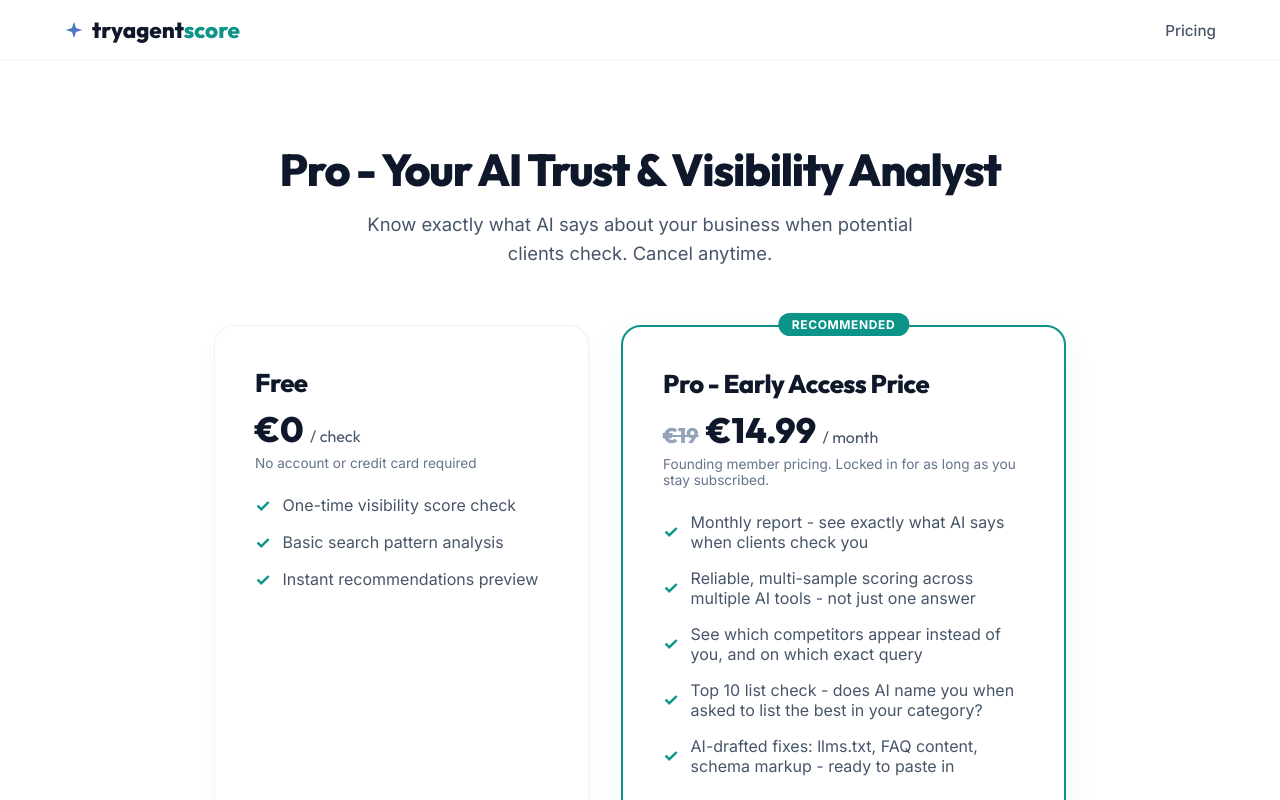
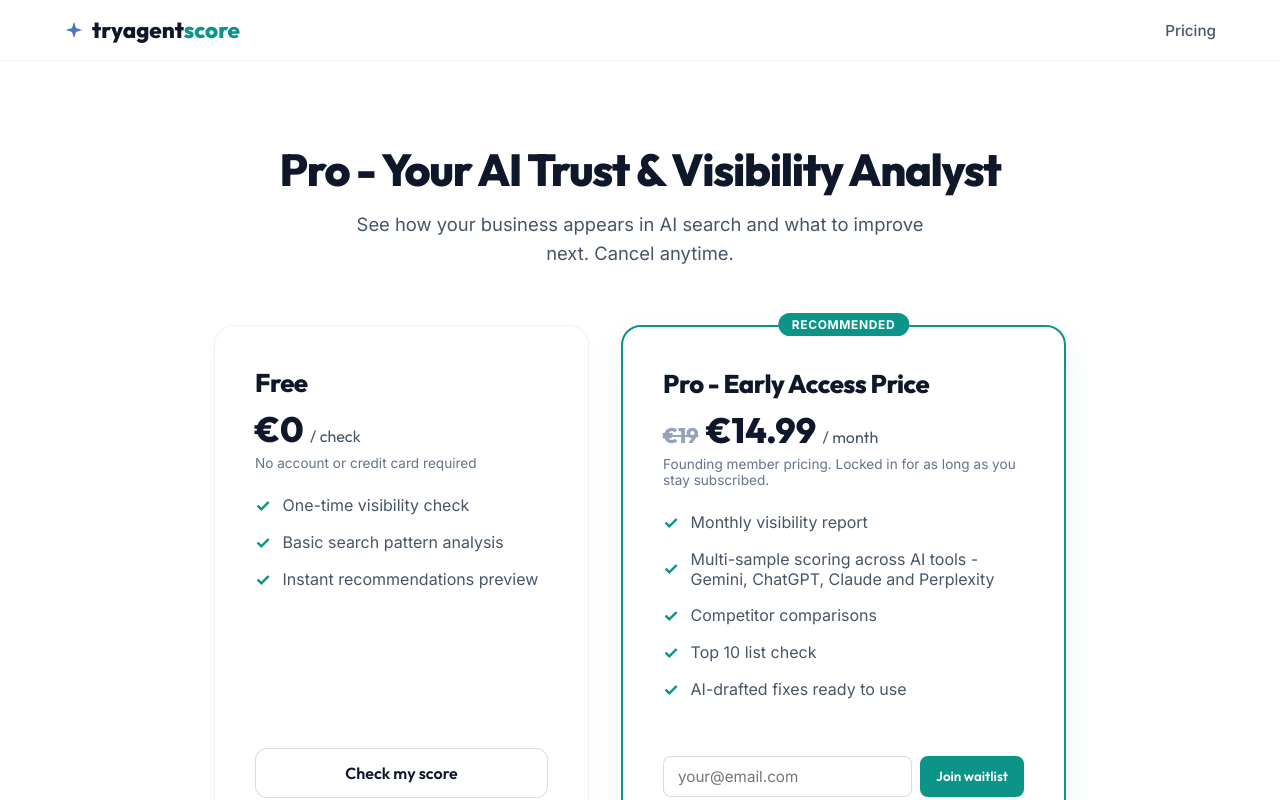
Before and after one commit to nikhilsiyer-lab/tryagentscore, a Next.js app: page / in a window 1280 px wide. Both pictures are taken after a click on the link "Pricing". Shown: the top 800 px of the page. Built offline with nearby package versions, Linux system fonts and the light colour scheme; no server answers.

Commit message:
copy: update pricing table heading, subtitle, and feature list items

```diff
--- a/src/views/Pricing.tsx
+++ b/src/views/Pricing.tsx
@@ -58,7 +58,7 @@ export default function Pricing({ user, onBack }: PricingProps) {
     <div className="pricing-container animate-fade-in">
       <div className="pricing-header">
         <h1>Pro - Your AI Trust & Visibility Analyst</h1>
-        <p>Know exactly what AI says about your business when potential clients check. Cancel anytime.</p>
+        <p>See how your business appears in AI search and what to improve next. Cancel anytime.</p>
       </div>
 
       <div className="pricing-grid">
@@ -73,7 +73,7 @@ export default function Pricing({ user, onBack }: PricingProps) {
           </div>
 
           <ul className="feature-list">
-            <li>One-time visibility score check</li>
+            <li>One-time visibility check</li>
             <li>Basic search pattern analysis</li>
             <li>Instant recommendations preview</li>
           </ul>
@@ -98,11 +98,11 @@ export default function Pricing({ user, onBack }: PricingProps) {
           </div>
 
           <ul className="feature-list">
-            <li>Monthly report - see exactly what AI says when clients check you</li>
-            <li>Reliable, multi-sample scoring across multiple AI tools - not just one answer</li>
-            <li>See which competitors appear instead of you, and on which exact query</li>
-            <li>Top 10 list check - does AI name you when asked to list the best in your category?</li>
-            <li>AI-drafted fixes: llms.txt, FAQ content, schema markup - ready to paste in</li>
+            <li>Monthly visibility report</li>
+            <li>Multi-sample scoring across AI tools - Gemini, ChatGPT, Claude and Perplexity</li>
+            <li>Competitor comparisons</li>
+            <li>Top 10 list check</li>
+            <li>AI-drafted fixes ready to use</li>
           </ul>
 
           <div className="col-footer">
```
